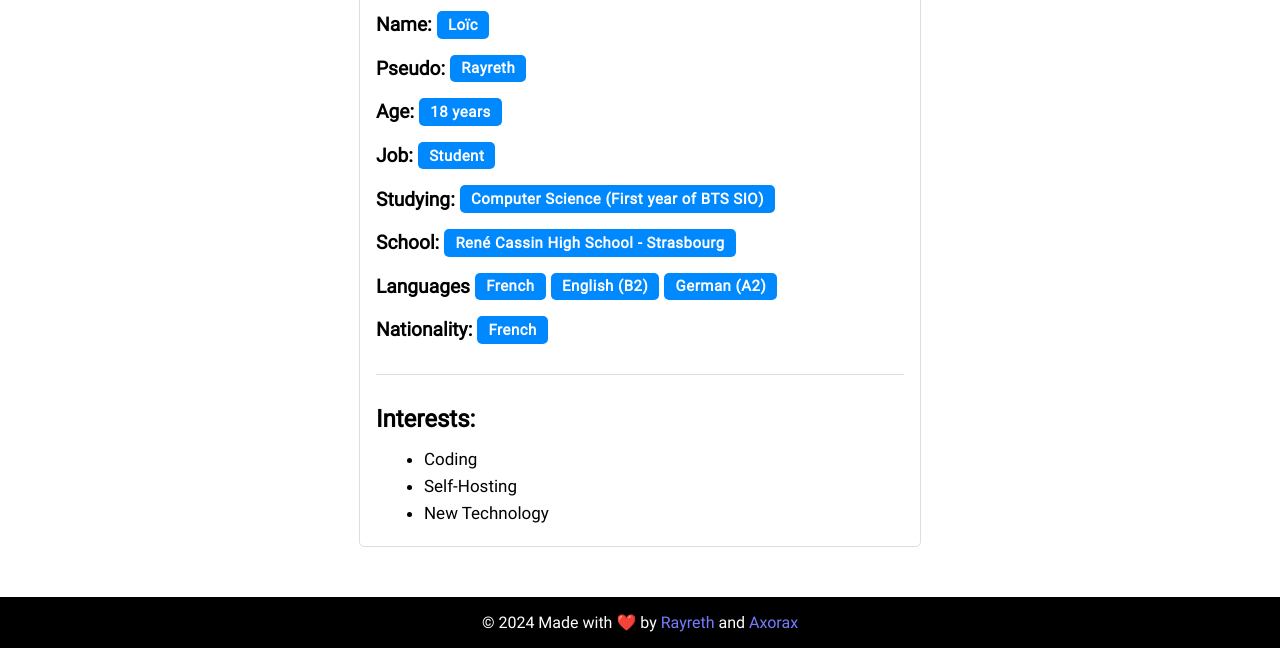
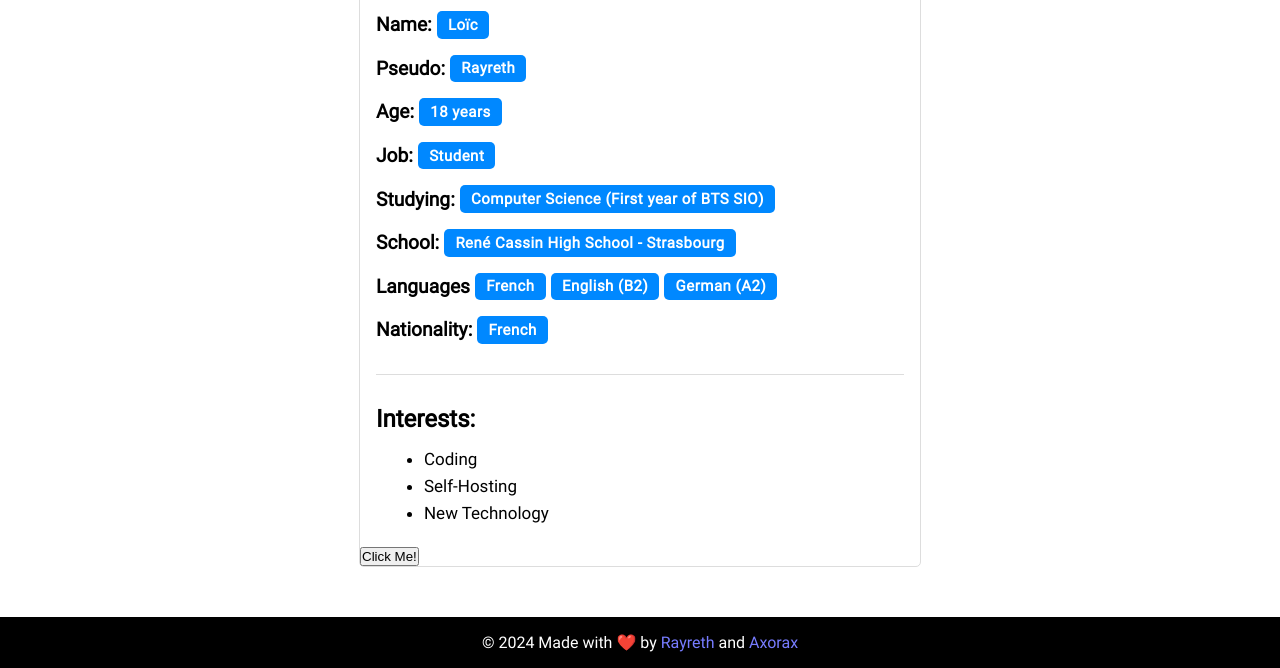
Before and after one commit to arayreth/arayreth.github.io, a plain HTML site: page about.html in a window 1280 px wide. Shown: the part 178-846 px from the top of the page. Drawn offline with Linux system fonts and the light colour scheme.

Commit message:
update site

```diff
--- a/about.html
+++ b/about.html
@@ -47,6 +47,13 @@
               <li>New Technology</li>
             </ul>
           </div>
+
+
+
+
+          <div class="resume">
+            <button class="b_resume" type="button" onclick="">Click Me!</button>
+          </div>
         </div>
       </div>
     </div>
```
Also changed, not shown: images/icons/resume.png (added), 1 other file.
